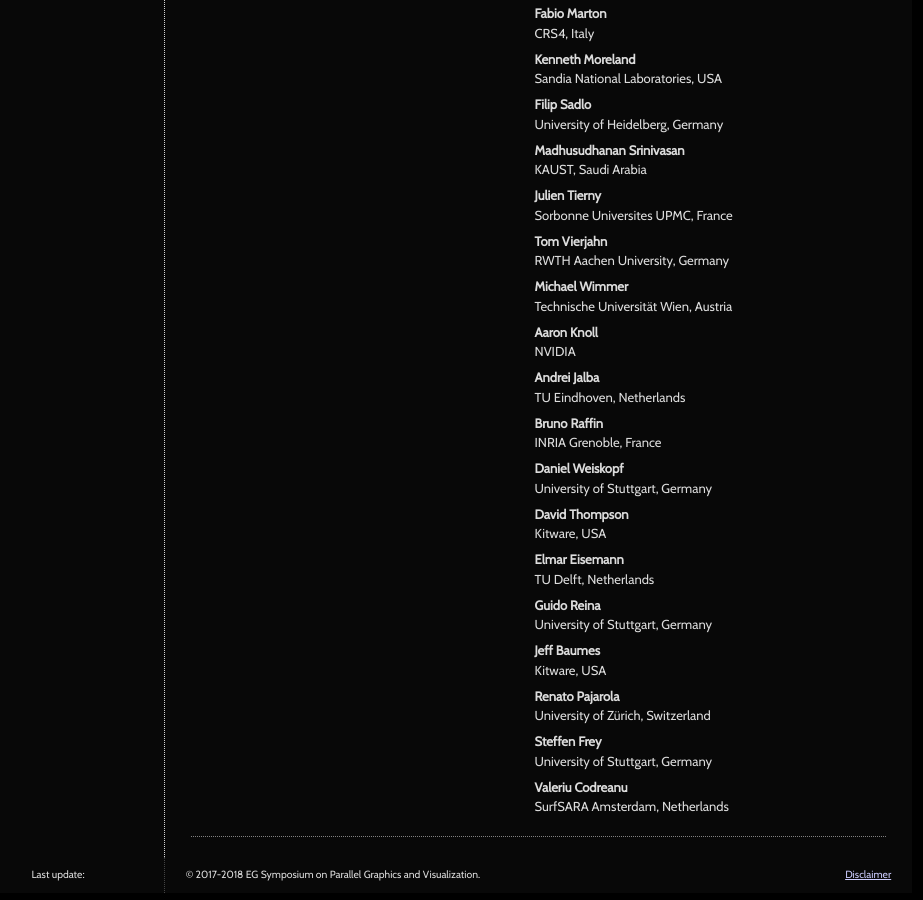
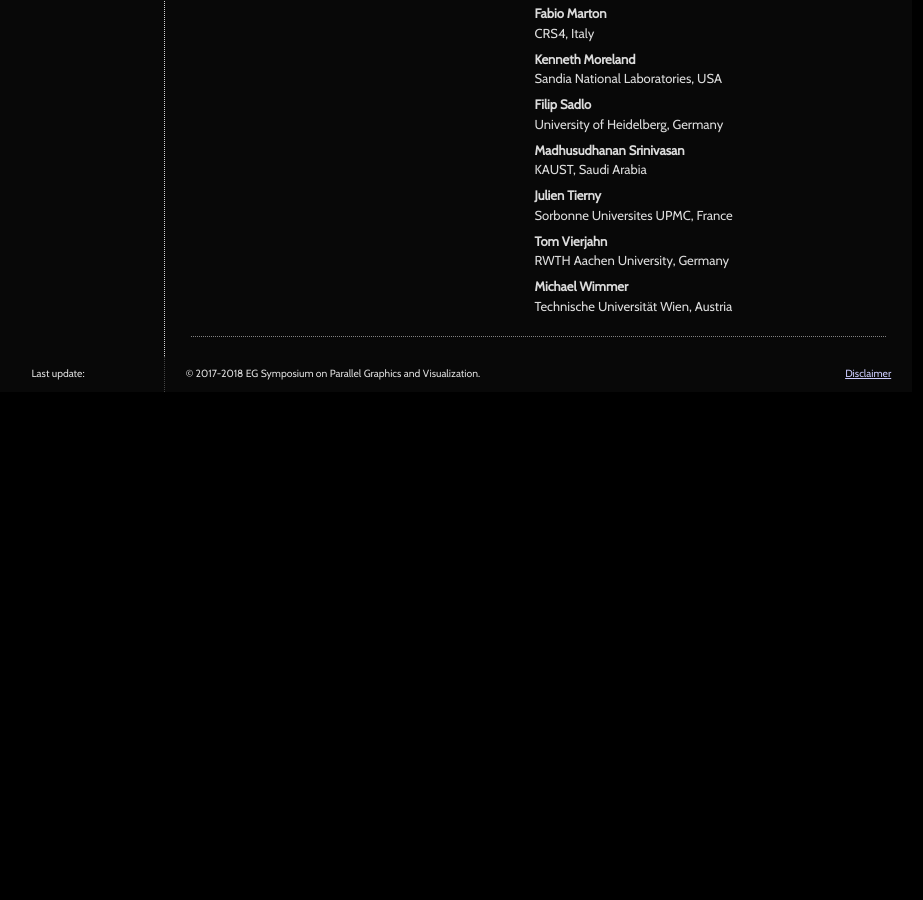
Before and after one commit to bhentschel/egpgv18, a Jekyll site: the page built from _pages/committees.md, in a window 1280 px wide and 900 px high, scrolled down 1095 px. Shown: the whole window, without its empty margins (208-1131 px from the left). Built offline with Jekyll 4.4.1, drawn with Linux system fonts in a browser that asks for light colours; after the commit the page ends 1500 px from its top, so only the background shows below that.

Commit message:
Delete unanswered/declined IPC members

```diff
--- a/_pages/committees.md
+++ b/_pages/committees.md
@@ -120,41 +120,6 @@
 Michael Wimmer
 : Technische Universität Wien, Austria
 
-
-
-Aaron Knoll
-: NVIDIA
-
-Andrei Jalba
-: TU Eindhoven, Netherlands
-
-Bruno Raffin
-: INRIA Grenoble, France
-
-Daniel Weiskopf
-: University of Stuttgart, Germany
-
-David Thompson
-: Kitware, USA
-
-Elmar Eisemann
-: TU Delft, Netherlands
-
-Guido Reina
-: University of Stuttgart, Germany
-
-Jeff Baumes
-: Kitware, USA
-
-Renato Pajarola
-: University of Zürich, Switzerland
-
-Steffen Frey
-: University of Stuttgart, Germany
-
-Valeriu Codreanu
-: SurfSARA Amsterdam, Netherlands
-
 </div>
 
 - - -
```
